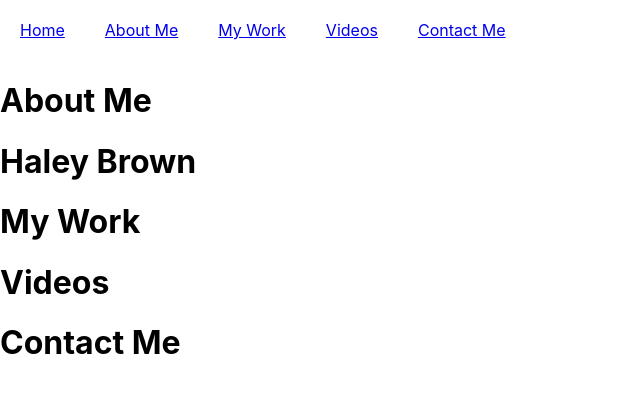
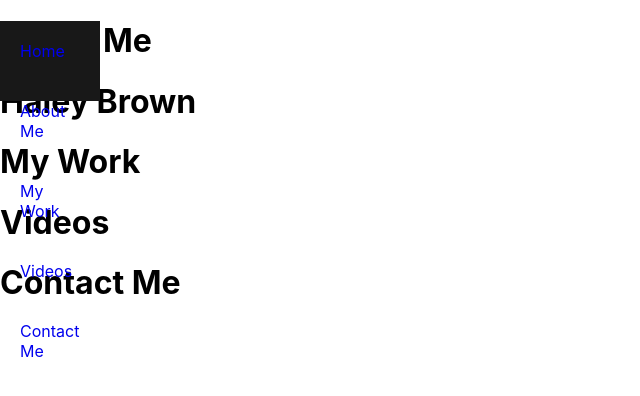
Before and after one commit to Hbrown16/React-Portfolio, a React (Create React App) app in the folder react-portfolio-haley/: page / in a window 1280 px wide. Shown: the top 396 px of the page, without its empty margins (0-640 px from the left). Built offline with nearby package versions, Linux system fonts and the light colour scheme.

Commit message:
styling nav

```diff
--- a/react-portfolio-haley/src/components/Nav/NavBar.module.css
+++ b/react-portfolio-haley/src/components/Nav/NavBar.module.css
@@ -1,3 +1,9 @@
+.NavBar {
+    background: #181818;
+    height: 80px;
+    width: 100px;
+    position: fixed;
+}
 .NavBar nav ul {
     list-style: none;
     margin: 0;
@@ -8,3 +14,8 @@
    display: inline-block;
    margin: 20px;
 }
+
+.NavBar nav ul li a {
+   text-decoration: none;
+
+}
```
